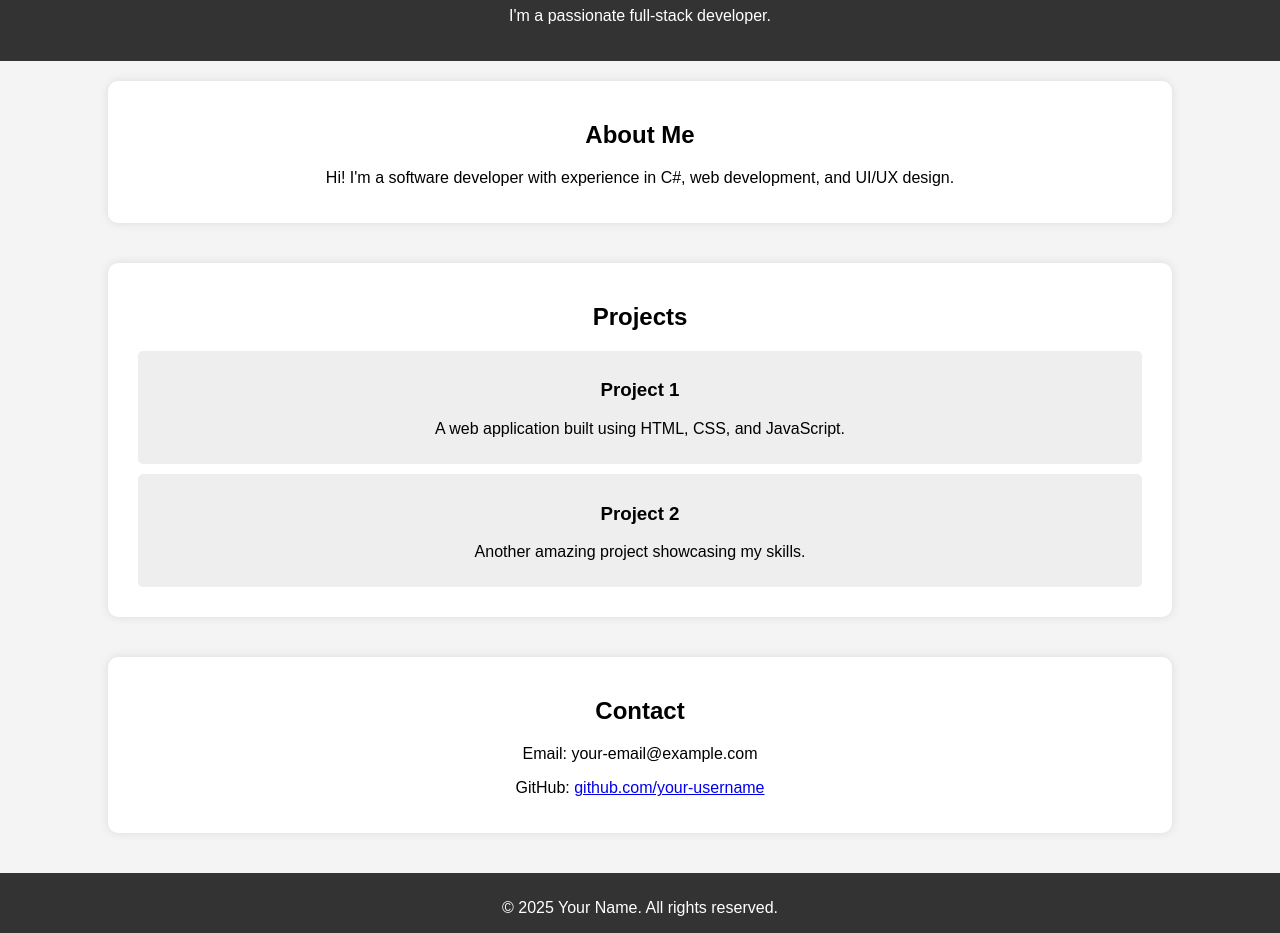
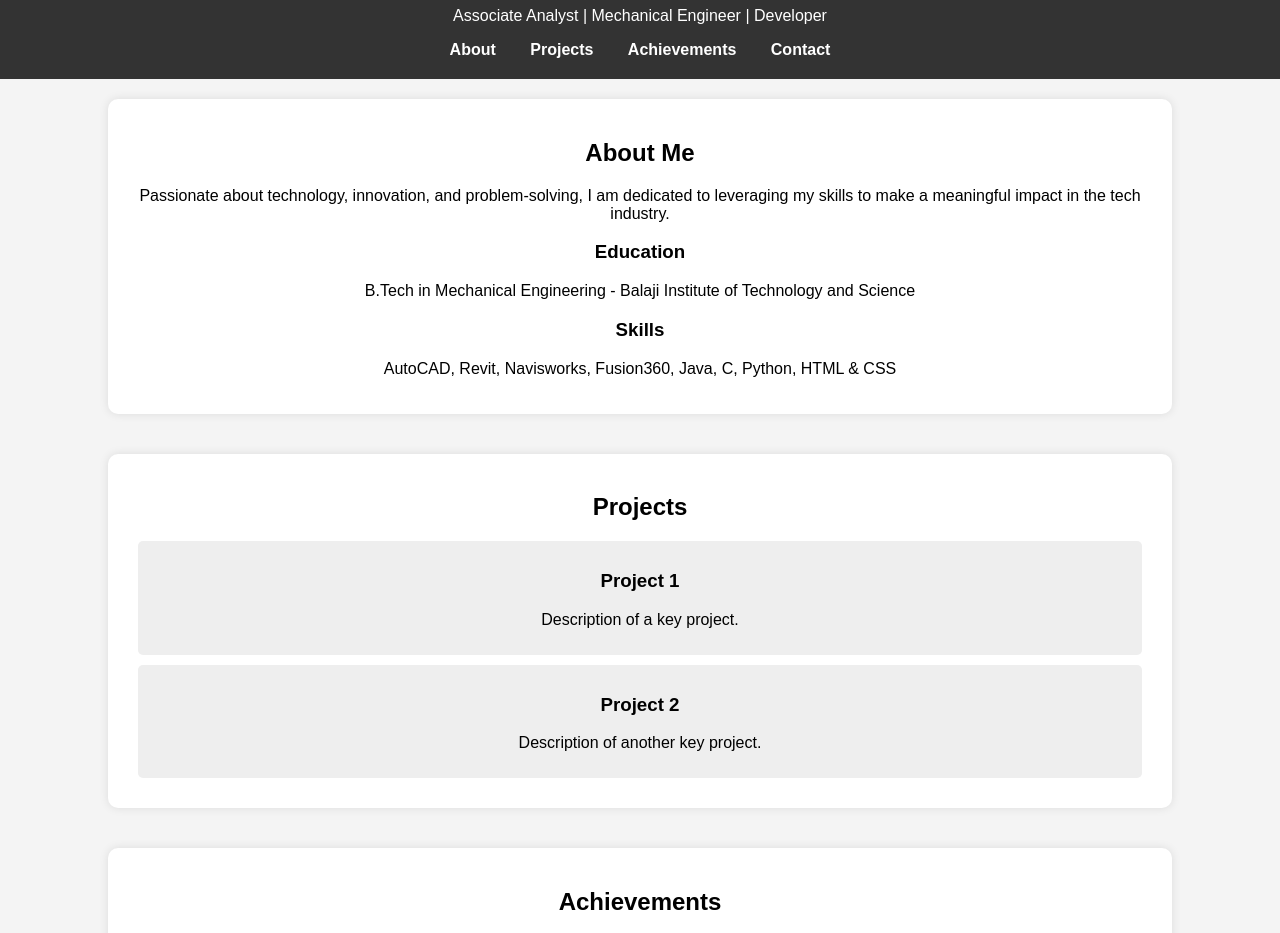
Before and after one commit to ManojsaiNeelam/portfoilo, a website: page index.html in a window 1280 px wide. Shown: the part 93-1026 px from the top of the page. Drawn offline with Linux system fonts and the light colour scheme.

Commit message:
Update index.html
Signed-off-by: ManojsaiNeelam <nmsai1234@gmail.com>

```diff
--- a/index.html
+++ b/index.html
@@ -3,40 +3,107 @@
 <head>
     <meta charset="UTF-8">
     <meta name="viewport" content="width=device-width, initial-scale=1.0">
-    <title>My Portfolio</title>
+    <title>Manoj Sai Neelam - Portfolio</title>
     <link rel="stylesheet" href="style.css">
+    <style>
+        body {
+            font-family: Arial, sans-serif;
+            margin: 0;
+            padding: 0;
+            background-color: #f4f4f4;
+            text-align: center;
+        }
+        header {
+            background-color: #333;
+            color: white;
+            padding: 20px;
+        }
+        nav a {
+            margin: 0 15px;
+            color: white;
+            text-decoration: none;
+            font-weight: bold;
+        }
+        section {
+            margin: 20px;
+            padding: 20px;
+            background: white;
+            box-shadow: 0px 0px 10px rgba(0, 0, 0, 0.1);
+            border-radius: 10px;
+            display: inline-block;
+            width: 80%;
+        }
+        .project {
+            background-color: #eee;
+            padding: 10px;
+            margin: 10px;
+            border-radius: 5px;
+        }
+        footer {
+            background-color: #333;
+            color: white;
+            padding: 10px;
+            margin-top: 20px;
+        }
+        a {
+            color: #007BFF;
+            text-decoration: none;
+        }
+        a:hover {
+            text-decoration: underline;
+        }
+    </style>
 </head>
 <body>
     <header>
-        <h1>Welcome to My Portfolio</h1>
-        <p>I'm a passionate full-stack developer.</p>
+        <h1>Manoj Sai Neelam</h1>
+        <p>Associate Analyst | Mechanical Engineer | Developer</p>
+        <nav>
+            <a href="#about">About</a>
+            <a href="#projects">Projects</a>
+            <a href="#achievements">Achievements</a>
+            <a href="#contact">Contact</a>
+        </nav>
     </header>
 
-    <section class="about">
+    <section id="about">
         <h2>About Me</h2>
-        <p>Hi! I'm a software developer with experience in C#, web development, and UI/UX design.</p>
+        <p>Passionate about technology, innovation, and problem-solving, I am dedicated to leveraging my skills to make a meaningful impact in the tech industry.</p>
+        <h3>Education</h3>
+        <p>B.Tech in Mechanical Engineering - Balaji Institute of Technology and Science</p>
+        <h3>Skills</h3>
+        <p>AutoCAD, Revit, Navisworks, Fusion360, Java, C, Python, HTML & CSS</p>
     </section>
 
-    <section class="projects">
+    <section id="projects">
         <h2>Projects</h2>
-        <div class="project-card">
+        <div class="project">
             <h3>Project 1</h3>
-            <p>A web application built using HTML, CSS, and JavaScript.</p>
+            <p>Description of a key project.</p>
         </div>
-        <div class="project-card">
+        <div class="project">
             <h3>Project 2</h3>
-            <p>Another amazing project showcasing my skills.</p>
+            <p>Description of another key project.</p>
         </div>
     </section>
 
-    <section class="contact">
+    <section id="achievements">
+        <h2>Achievements</h2>
+        <ul>
+            <li>Top Performer at Wipro</li>
+            <li>100% quality performance in first 3 months</li>
+            <li>Certified in AutoCAD, C, Python, UI/UX</li>
+        </ul>
+    </section>
+
+    <section id="contact">
         <h2>Contact</h2>
-        <p>Email: your-email@example.com</p>
-        <p>GitHub: <a href="https://github.com/your-username" target="_blank">github.com/your-username</a></p>
+        <p>Email: <a href="mailto:nmsai1234@gmail.com">nmsai1234@gmail.com</a></p>
+        <p>LinkedIn: <a href="https://www.linkedin.com/in/manoj-sai-neelam-2b27b1238/" target="_blank">Manoj Sai Neelam</a></p>
     </section>
 
     <footer>
-        <p>© 2025 Your Name. All rights reserved.</p>
+        <p>© 2025 Manoj Sai Neelam | All rights reserved.</p>
     </footer>
 </body>
 </html>
```
